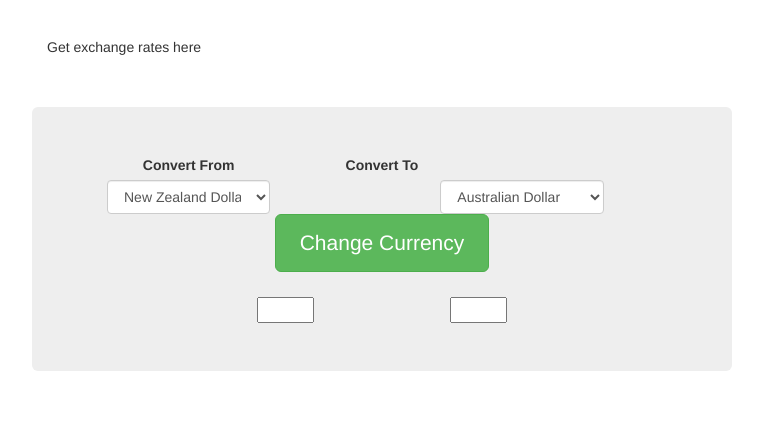
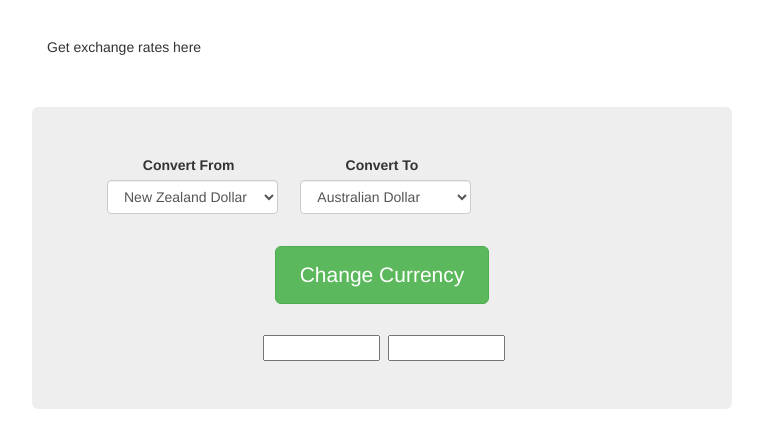
Before and after one commit to Ryant1234/myCurrencyConverter, a website: page app/index.html in a window 1280 px wide. Shown: the part 383-830 px from the top of the page, without its empty margins (258-1021 px from the left). Before the commit the page ends 804 px from the top, so only its background shows below. Drawn offline with nearby package versions, Linux system fonts and the light colour scheme; files that its build step writes are made by us from their sources.

Commit message:
Teeeeeeest

```diff
--- a/app/index.html
+++ b/app/index.html
@@ -48,6 +48,8 @@
         </div>
       </div>
 
+
+<form class="form-inline">
  <div class="jumbotron">
 
       <div class="form-group">
@@ -86,7 +88,7 @@
 
     <div class="col-lg-4">
   <label for="CurrencyTo">Convert To</label>
-  <select class="form-control" id="CurrencyTo">
+  <select class="form-control" id="CurrencyTo" name ="CurrencyTo">
        <option selected value="AUD">Australian Dollar</option>
       <option value="BRL">Brazilian Real</option>
         <option value="CAD">Canadian Dollar</option>
@@ -109,12 +111,14 @@
                                      <option value="TRY">	Turkish Lira</option>
                                              <option value="GBP">(UK)	Pound Sterling</option>
                                                   <option value="USD">	US Dollar</option>
+                                                  </form>
   </select>
 </div>
 </div>
 
-
+<div class ="row">
         <p class="btn btn-lg btn-success" id ="btnGetExchangeRate" >Change Currency</p>
+</div>
 
 
 
@@ -124,11 +128,14 @@
 
 
 
-  <form>
-    <div class = "floatybox">
-   <h4 id = "lblFrom"></h4>
+
+
+
+  <form class = "form-inline">
+      <div class="form-group">
+    <label for="txtFrom"></label>
   <input type="text" id="txtFrom" class="exchangeRateTextbox" >
-</div>
+
 
 
 
@@ -136,8 +143,10 @@
 
 <!-- Exchange rate ConvertFrom Textbox is here-->
    <!-- margin -->
-  <div class = "floatybox">
-   <h4 id = "lblTo"></h4>
+
+
+
+  <label for="txtTo"></label>
  <input type="none" id = "txtTo" class="exchangeRateTextbox" >
 </form>
 </div>
--- a/app/scripts/main.js
+++ b/app/scripts/main.js
@@ -45,8 +45,8 @@ $('#btnGetExchangeRate').click
             var _currencyTo =  $('#CurrencyTo option:selected').val();
              var exchangeRate = data.rates[_currencyTo];
 
-lblFrom.innerText = _currencyFrom;
-lblTo.innerText = _currencyTo;
+$('label[for=\'txtFrom\']').html(_currencyFrom);
+$('label[for=\'txtTo\']').html(_currencyTo);
               console.log(exchangeRate);
         $('#txtTo').val(exchangeRate *  $('#txtFrom').val() );
 
--- a/app/styles/main.scss
+++ b/app/styles/main.scss
@@ -101,10 +101,7 @@ body {
 
 
 
-.floatybox {
-     display: inline-block;
 
-}
 
     .exchangeRateTextbox {
    width:30%;
@@ -115,5 +112,10 @@ body {
 
 
      #CurrencyTo  {
-      margin-left:10em;
+      margin-right:15em;
     }
+
+  #btnGetExchangeRate{
+    margin-top:1.5em;
+    margin-bottom:1.5em;
+  }
```
Also changed, not shown: .tmp/scripts/main.js, .tmp/styles/main.css, dist/index.html, dist/scripts/main.js, dist/styles/main.css, 1 other file.
